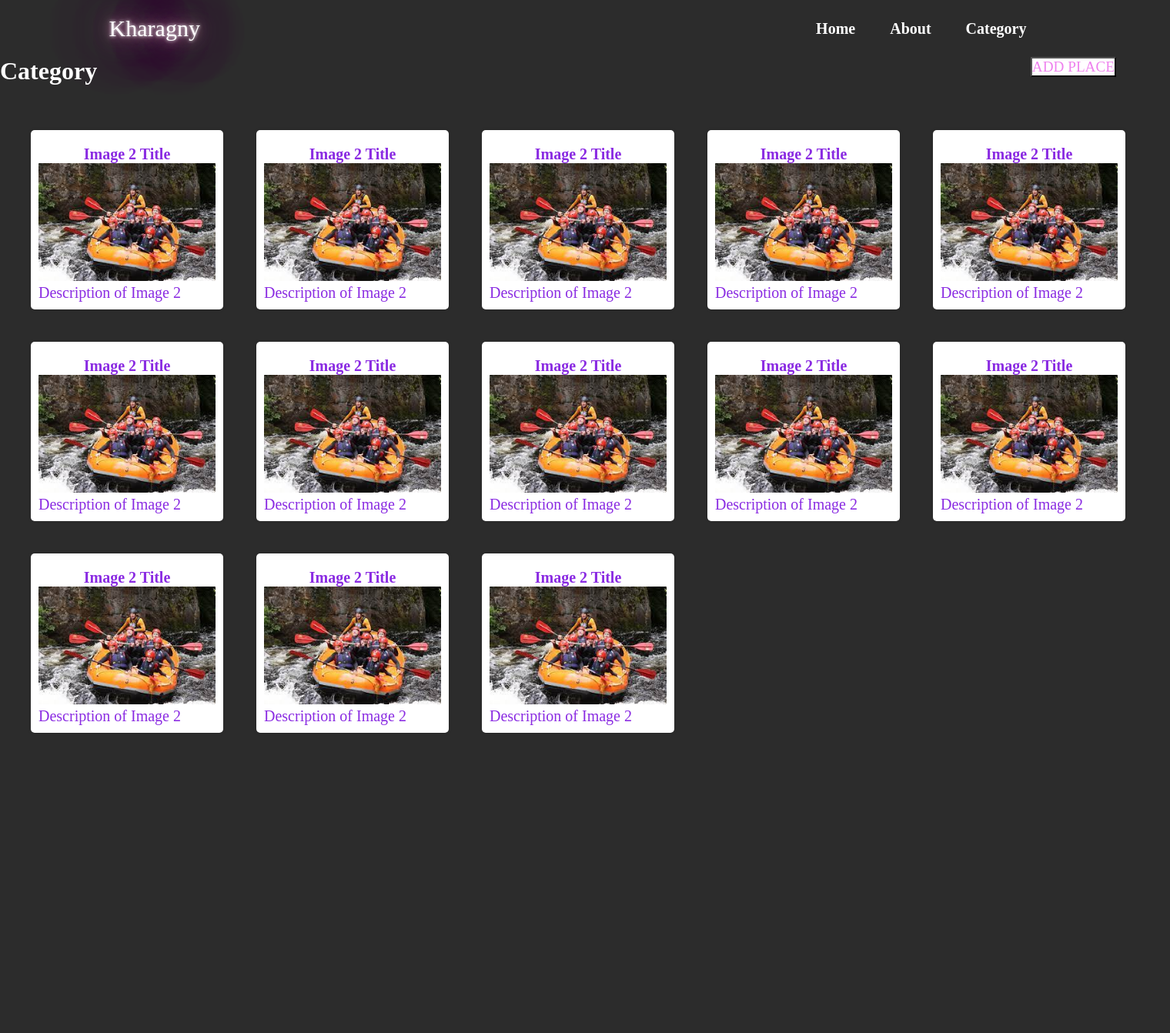
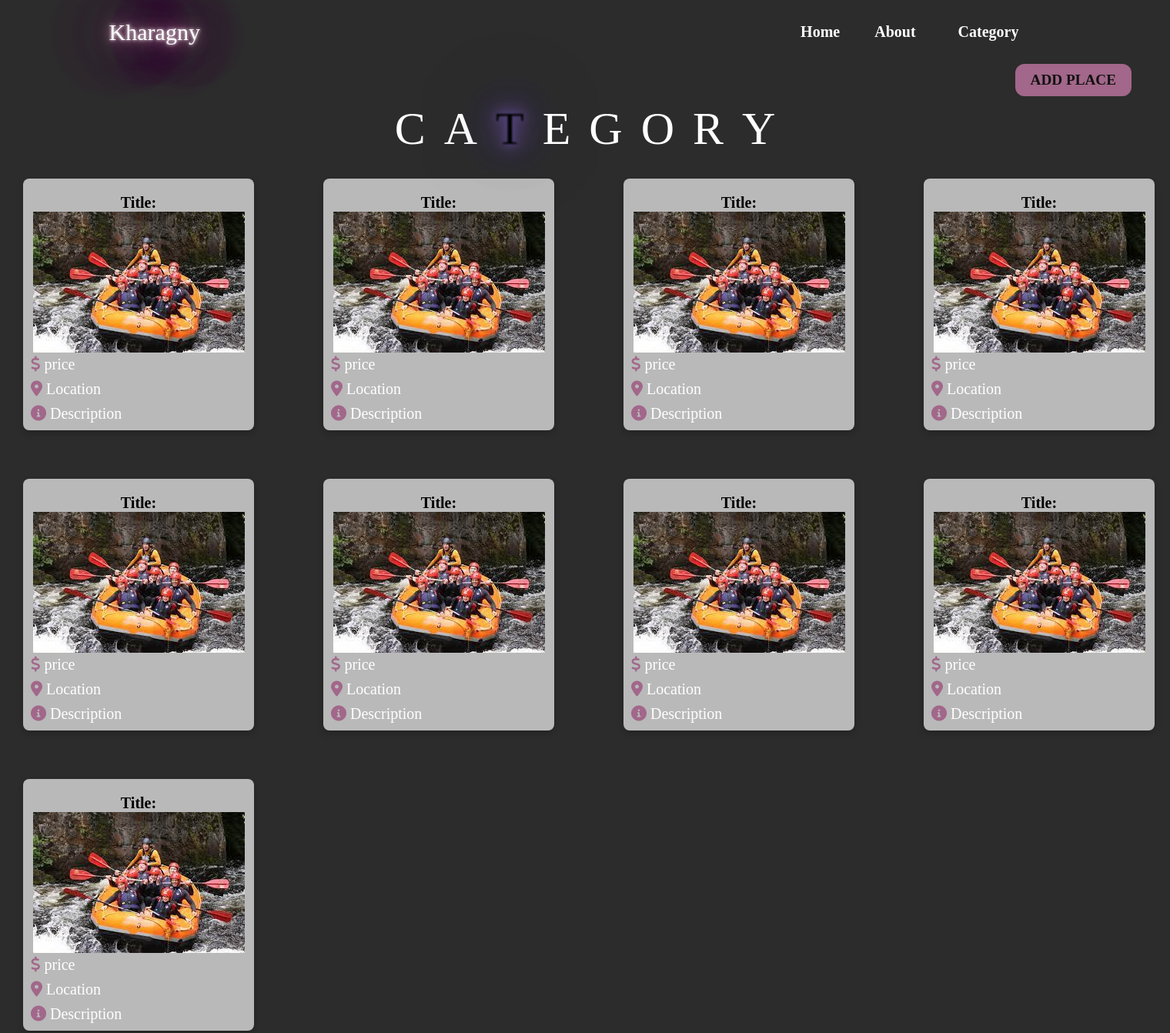
Before and after one commit to EnjyRamadan/Kharagny, a Flask app: page /categories.html in a window 1520 px wide. Shown: the whole page at 77% size. Before the commit the page ends 952 px from the top, so only its background shows below. Run offline with Flask 3, Linux system fonts and the light colour scheme; some libraries are stand-ins or nearby versions.

Commit message:
y5raabaaayyyyy

```diff
--- a/static/categories.css
+++ b/static/categories.css
@@ -1,17 +1,21 @@
+:root {
+  --light: #A2678A;
+  --black: hsl(0, 3%, 7%);
+}
 .gallery {
   display: grid;
-
-  grid-template-columns: repeat(5, 1fr);
-  gap: 25px;
-  padding: 40px;
+  grid-template-columns: repeat(4, 1fr);
+  gap: 90px;
+  padding: 30px;
   /* Adjust padding as needed */
 }
 
 .gallery-item {
   /* position: relative; */
   text-align: center;
-  width: 250px;
-  height: 250px;
+  width: 300px;
+  height: 300px;
+
 
 }
 
@@ -19,30 +23,79 @@
   max-width: 100%;
   height: auto;
   border-radius: 1px;
+
   /* Optionally adjust border radius */
 }
 
 .item-content {
-  background-color: #fff;
   padding: 10px;
-  border-radius: 5px;
-  box-shadow: 0 0 5px rgba(0, 0, 0, 0.1);
-  /* Optional shadow effect */
+  box-shadow: 0 4px 8px rgba(0, 0, 0, 0.2);
+  border-radius: 8px;
+  background: #ffffffab;
+
+
 }
 
 .info {
   margin-top: 10px;
-  color: blueviolet;
 }
 
 .info h3 {
   margin-top: 0;
   font-size: 20px;
-  color: blueviolet;
+  color: black;
 }
 
-.info p {
+.info p ,i {
   font-size: 20px;
-  color: blueviolet;
   text-align: left;
 }
+.container1 {
+
+
+  position: relative;
+  display: flex;
+  justify-content: center;
+  align-items: center;
+  margin-top: 50px;
+
+}
+
+.text span {
+  font-size: 60px;
+  padding: 0 10px;
+  text-transform: uppercase;
+  color: white;
+  animation: zoomup 2s linear infinite;
+  animation-delay: calc(200ms * var(--i));
+}
+
+@keyframes zoomup {
+
+  0%,
+  100% {
+    color: #634e99;
+    filter: blur(1px);
+    text-shadow: 0 0 10px #634e99, 0 0 20px #634e99, 0 0 30px #634e99,
+      0 0 40px #634e99, 0 0 60px #634e99, 0 0 80px #634e99, 0 0 100px #634e99,
+      0 0 120px #634e99;
+    color: black;
+  }
+
+  5%,
+  95% {
+    filter: blur(0);
+    color: white;
+    text-shadow: none;
+  }
+
+}
+.price-icon,
+.location-icon,
+.description-icon {
+  color: var(--light);
+}
+.location-icon,.description-icon{
+  margin-top: 10px;
+
+}
--- a/templates/categories.html
+++ b/templates/categories.html
@@ -5,33 +5,54 @@
   <script type="module" src="https://cdn.jsdelivr.net/npm/ldrs/dist/auto/quantum.js"></script>
   <script type="module" src="https://cdn.jsdelivr.net/npm/ldrs/dist/auto/hourglass.js"></script>
   <script type="module" src="https://cdn.jsdelivr.net/npm/ldrs/dist/auto/newtonsCradle.js"></script>
+  <link rel="stylesheet" href="https://cdnjs.cloudflare.com/ajax/libs/font-awesome/6.0.0-beta3/css/all.min.css">
   <meta charset="UTF-8" />
   <meta name="viewport" content="width=device-width, initial-scale=1.0" />
   <title>Kharagny</title>
   <link rel="stylesheet" type="text/css" href="{{url_for('static',filename='nav.css')}}" />
   <link rel="stylesheet" type="text/css" href="{{url_for('static',filename='categories.css')}}" />
+
 </head>
 
 <body>
   <div class="box">
     <nav>
-      <l-hourglass size="40" bg-opacity="0.5" speed="1.75" color="white"></l-hourglass>
+      <l-hourglass size="40" bg-opacity="0.5" speed="1.75" color="purple"></l-hourglass>
       <p class="logo pulsate">Kharagny</p>
       <ul class="nav">
-        <li><a href="index.html" class="blue">Home</a></li>
-        <li><a href class="blue">About</a></li>
-        <li><a href="categories.html" class="blue">Category</a></li>
+        <li><a href="/" class="blue">Home</a></li>
+        <li><a href="/about.html" class="blue">About</a></li>
+        <li><div class="dropdown">
+          <button class="dropbtn">Category</button>
+          <div class="dropdown-content">
+            <a href="categories.html" class="blue">Adventures</a>
+            <a href="categories.html" class="blue">Dates</a>
+            <a href="categories.html" class="blue">Food</a>
+            <a href="categories.html" class="blue">Cinema</a>
+            <a href="categories.html" class="blue">Arcade</a>
+            <!-- Add more dropdown items here -->
+          </div>
+        </div></li>
         <li><a href class="blue"></a></li>
       </ul>
     </nav>
   </div>
   <a href="place.html">
-    <button style="background-color: white; color:violet; float: right;margin-right: 70px;font-size: larger;">ADD
-      PLACE</button>
+    <button style="background-color: #A2678A; color: hsl(0, 3%, 7%); float: right; margin-right: 50px; font-size: larger; border-radius: 12px; padding: 10px 20px; border: none;font-weight: bold;">ADD PLACE</button>
+
   </a>
-  <div>
-    <h1 style="color: white; text-align: left">Category</h1>
-    <br />
+  <div class="container1">
+    <div class="text">
+      <span style="--i:1">C</span>
+      <span style="--i:2">a</span>
+      <span style="--i:3">t</span>
+      <span style="--i:4">e</span>
+      <span style="--i:5">g</span>
+      <span style="--i:6">o</span>
+      <span style="--i:7">r</span>
+      <span style="--i:8">y</span>
+
+    </div>
   </div>
 
 
@@ -39,143 +60,118 @@
     <div class="gallery-item">
       <div class="item-content">
         <div class="info">
-          <h3>Image 2 Title</h3>
+          <h3>Title:</h3>
           <img src="{{url_for('static',filename='images/download.jpg')}}" alt="Image 1" />
 
 
-          <p>Description of Image 2</p>
+          <p>
+          <a><i class="fas fa-dollar-sign price-icon"> </i> price</a><br>
+          <a><i class="fas fa-map-marker-alt location-icon"> </i> Location</a><br>
+          <i class="fas fa-info-circle description-icon"> </i> Description</a><br></p>
         </div>
       </div>
     </div>
     <div class="gallery-item">
       <div class="item-content">
         <div class="info">
-          <h3>Image 2 Title</h3>
+          <h3>Title:</h3>
           <img src="{{url_for('static',filename='images/download.jpg')}}" alt="Image 1" />
 
-
-          <p>Description of Image 2</p>
+          <p>
+            <a><i class="fas fa-dollar-sign price-icon"> </i> price</a><br>
+            <a><i class="fas fa-map-marker-alt location-icon"> </i> Location</a><br>
+            <i class="fas fa-info-circle description-icon"> </i> Description</a><br></p>
         </div>
       </div>
     </div>
     <div class="gallery-item">
       <div class="item-content">
         <div class="info">
-          <h3>Image 2 Title</h3>
+          <h3>Title:</h3>
           <img src="{{url_for('static',filename='images/download.jpg')}}" alt="Image 1" />
 
 
-          <p>Description of Image 2</p>
+          <p>
+            <a><i class="fas fa-dollar-sign price-icon"> </i> price</a><br>
+            <a><i class="fas fa-map-marker-alt location-icon"> </i> Location</a><br>
+            <i class="fas fa-info-circle description-icon"> </i> Description</a><br></p>
         </div>
       </div>
     </div>
     <div class="gallery-item">
       <div class="item-content">
         <div class="info">
-          <h3>Image 2 Title</h3>
+          <h3>Title:</h3>
           <img src="{{url_for('static',filename='images/download.jpg')}}" alt="Image 1" />
-
-
-          <p>Description of Image 2</p>
+          <p>
+            <a><i class="fas fa-dollar-sign price-icon"> </i> price</a><br>
+            <a><i class="fas fa-map-marker-alt location-icon"> </i> Location</a><br>
+            <i class="fas fa-info-circle description-icon"> </i> Description</a><br></p>
         </div>
       </div>
     </div>
     <div class="gallery-item">
       <div class="item-content">
         <div class="info">
-          <h3>Image 2 Title</h3>
+          <h3>Title:</h3>
           <img src="{{url_for('static',filename='images/download.jpg')}}" alt="Image 1" />
 
-
-          <p>Description of Image 2</p>
+          <p>
+            <a><i class="fas fa-dollar-sign price-icon"> </i> price</a><br>
+            <a><i class="fas fa-map-marker-alt location-icon"> </i> Location</a><br>
+            <i class="fas fa-info-circle description-icon"> </i> Description</a><br></p>
         </div>
       </div>
     </div>
     <div class="gallery-item">
       <div class="item-content">
         <div class="info">
-          <h3>Image 2 Title</h3>
+          <h3>Title:</h3>
           <img src="{{url_for('static',filename='images/download.jpg')}}" alt="Image 1" />
 
-
-          <p>Description of Image 2</p>
+          <p>
+            <a><i class="fas fa-dollar-sign price-icon"> </i> price</a><br>
+            <a><i class="fas fa-map-marker-alt location-icon"> </i> Location</a><br>
+            <i class="fas fa-info-circle description-icon"> </i> Description</a><br></p>
         </div>
       </div>
     </div>
     <div class="gallery-item">
       <div class="item-content">
         <div class="info">
-          <h3>Image 2 Title</h3>
+          <h3>Title:</h3>
           <img src="{{url_for('static',filename='images/download.jpg')}}" alt="Image 1" />
-
-
-          <p>Description of Image 2</p>
+          <p>
+            <a><i class="fas fa-dollar-sign price-icon"> </i> price</a><br>
+            <a><i class="fas fa-map-marker-alt location-icon"> </i> Location</a><br>
+            <i class="fas fa-info-circle description-icon"> </i> Description</a><br></p>
         </div>
       </div>
     </div>
     <div class="gallery-item">
       <div class="item-content">
         <div class="info">
-          <h3>Image 2 Title</h3>
+          <h3>Title:</h3>
           <img src="{{url_for('static',filename='images/download.jpg')}}" alt="Image 1" />
 
+          <p>
+            <a><i class="fas fa-dollar-sign price-icon"> </i> price</a><br>
+            <a><i class="fas fa-map-marker-alt location-icon"> </i> Location</a><br>
+            <i class="fas fa-info-circle description-icon"> </i> Description</a><br></p>
 
-          <p>Description of Image 2</p>
         </div>
       </div>
     </div>
     <div class="gallery-item">
       <div class="item-content">
         <div class="info">
-          <h3>Image 2 Title</h3>
+          <h3>Title:</h3>
           <img src="{{url_for('static',filename='images/download.jpg')}}" alt="Image 1" />
 
-
-          <p>Description of Image 2</p>
-        </div>
-      </div>
-    </div>
-    <div class="gallery-item">
-      <div class="item-content">
-        <div class="info">
-          <h3>Image 2 Title</h3>
-          <img src="{{url_for('static',filename='images/download.jpg')}}" alt="Image 1" />
-
-
-          <p>Description of Image 2</p>
-        </div>
-      </div>
-    </div>
-    <div class="gallery-item">
-      <div class="item-content">
-        <div class="info">
-          <h3>Image 2 Title</h3>
-          <img src="{{url_for('static',filename='images/download.jpg')}}" alt="Image 1" />
-
-
-          <p>Description of Image 2</p>
-        </div>
-      </div>
-    </div>
-    <div class="gallery-item">
-      <div class="item-content">
-        <div class="info">
-          <h3>Image 2 Title</h3>
-          <img src="{{url_for('static',filename='images/download.jpg')}}" alt="Image 1" />
-
-
-          <p>Description of Image 2</p>
-        </div>
-      </div>
-    </div>
-    <div class="gallery-item">
-      <div class="item-content">
-        <div class="info">
-          <h3>Image 2 Title</h3>
-          <img src="{{url_for('static',filename='images/download.jpg')}}" alt="Image 1" />
-
-
-          <p>Description of Image 2</p>
+          <p>
+            <a><i class="fas fa-dollar-sign price-icon"> </i> price</a><br>
+            <a><i class="fas fa-map-marker-alt location-icon"> </i> Location</a><br>
+            <i class="fas fa-info-circle description-icon"> </i> Description</a><br></p>
         </div>
       </div>
     </div>
```
Also changed, not shown: static/place.css (+15 -4 lines), static/place.js (+7 -0 lines), templates/place.html (+22 -8 lines).
